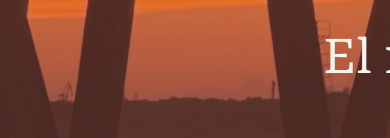
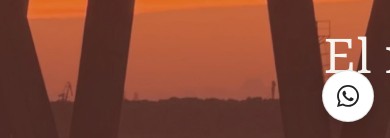
Before and after one commit to beercard/la-toma, a React (Vite) app: page / in a window 390 px wide. Shown: the part 706-844 px from the top of the page. Built offline with nearby package versions, Linux system fonts and the light colour scheme; no server answers.

Commit message:
Agregar WhatsApp flotante y GA4 opcional

```diff
--- /dev/null
+++ b/src/components/Empty.tsx
@@ -0,0 +1,8 @@
+import { cn } from '@/lib/utils'
+
+// Empty component
+export default function Empty() {
+  return (
+    <div className={cn('flex h-full items-center justify-center')}>Empty</div>
+  )
+}
--- /dev/null
+++ b/src/components/analytics/GoogleAnalytics.tsx
@@ -0,0 +1,53 @@
+import { useEffect } from "react";
+import { useLocation } from "react-router-dom";
+
+type GtagFn = (...args: unknown[]) => void;
+
+declare global {
+  interface Window {
+    dataLayer?: unknown[];
+    gtag?: GtagFn;
+  }
+}
+
+export default function GoogleAnalytics() {
+  const location = useLocation();
+  const measurementId = import.meta.env.VITE_GA_MEASUREMENT_ID;
+
+  useEffect(() => {
+    if (!measurementId) return;
+    if (location.pathname.startsWith("/admin")) return;
+
+    const existing = document.querySelector(`script[data-ga-measurement-id="${measurementId}"]`);
+    if (existing) return;
+
+    const script = document.createElement("script");
+    script.async = true;
+    script.src = `https://www.googletagmanager.com/gtag/js?id=${encodeURIComponent(measurementId)}`;
+    script.dataset.gaMeasurementId = measurementId;
+    document.head.appendChild(script);
+
+    const inlineScript = document.createElement("script");
+    inlineScript.dataset.gaMeasurementId = measurementId;
+    inlineScript.text = [
+      "window.dataLayer = window.dataLayer || [];",
+      "function gtag(){dataLayer.push(arguments);}",
+      "window.gtag = gtag;",
+      "gtag('js', new Date());",
+      `gtag('config', '${measurementId}', { anonymize_ip: true, page_path: window.location.pathname + window.location.search + window.location.hash });`,
+    ].join("\n");
+    document.head.appendChild(inlineScript);
+  }, [measurementId, location.pathname]);
+
+  useEffect(() => {
+    if (!measurementId) return;
+    if (location.pathname.startsWith("/admin")) return;
+    if (typeof window.gtag !== "function") return;
+
+    window.gtag("config", measurementId, {
+      page_path: location.pathname + location.search + location.hash,
+    });
+  }, [measurementId, location.pathname, location.search, location.hash]);
+
+  return null;
+}
--- a/src/components/layout/Layout.tsx
+++ b/src/components/layout/Layout.tsx
@@ -1,5 +1,7 @@
 import { ReactNode } from "react";
 import { useLocation } from "react-router-dom";
+import GoogleAnalytics from "../analytics/GoogleAnalytics";
+import FloatingWhatsappButton from "../whatsapp/FloatingWhatsappButton";
 import Header from "./Header";
 import Footer from "./Footer";
 
@@ -13,11 +15,13 @@ export default function Layout({ children }: LayoutProps) {
 
   return (
     <div className="min-h-screen flex flex-col relative bg-background text-foreground">
+      <GoogleAnalytics />
       <Header />
       <main className={`flex-1 w-full ${isHome ? "pt-0" : "pt-[64px] lg:pt-[80px]"}`}>
         {children}
       </main>
       <Footer />
+      <FloatingWhatsappButton />
     </div>
   );
 }
--- /dev/null
+++ b/src/components/whatsapp/FloatingWhatsappButton.module.css
@@ -0,0 +1,34 @@
+.button {
+  position: fixed;
+  right: 24px;
+  bottom: calc(24px + env(safe-area-inset-bottom));
+  width: 56px;
+  height: 56px;
+  border-radius: 9999px;
+  background: #ffffff;
+  border: 1px solid rgba(35, 35, 35, 0.14);
+  display: flex;
+  align-items: center;
+  justify-content: center;
+  box-shadow: 0 10px 20px rgba(0, 0, 0, 0.12);
+  z-index: 60;
+}
+
+.button:focus-visible {
+  outline: 2px solid rgba(35, 35, 35, 0.45);
+  outline-offset: 2px;
+}
+
+.icon {
+  width: 22px;
+  height: 22px;
+}
+
+@media (max-width: 1023px) {
+  .button {
+    right: 16px;
+    bottom: calc(16px + env(safe-area-inset-bottom));
+    width: 52px;
+    height: 52px;
+  }
+}
--- /dev/null
+++ b/src/components/whatsapp/FloatingWhatsappButton.tsx
@@ -0,0 +1,26 @@
+import { useLocation } from "react-router-dom";
+import { SITE_WHATSAPP_NUMBER } from "../../lib/siteConfig";
+import styles from "./FloatingWhatsappButton.module.css";
+
+export default function FloatingWhatsappButton() {
+  const location = useLocation();
+
+  if (location.pathname.startsWith("/admin")) {
+    return null;
+  }
+
+  const message = "Hola, quiero reservar una mesa.";
+  const whatsappUrl = `https://wa.me/${SITE_WHATSAPP_NUMBER}?text=${encodeURIComponent(message)}`;
+
+  return (
+    <a
+      href={whatsappUrl}
+      target="_blank"
+      rel="noreferrer"
+      aria-label="WhatsApp La Toma: reservar una mesa"
+      className={styles.button}
+    >
+      <img src="/images/icon-whatsapp.svg" alt="" className={styles.icon} />
+    </a>
+  );
+}
--- a/vite.config.ts
+++ b/vite.config.ts
@@ -67,6 +67,7 @@ const staticRouteSeoPlugin = (): Plugin => {
 }
 
 export default defineConfig({
+  base: '/latoma/',
   build: {
     sourcemap: false,
   },
```
Also changed, not shown: src/vite-env.d.ts (+5 -3 lines).
